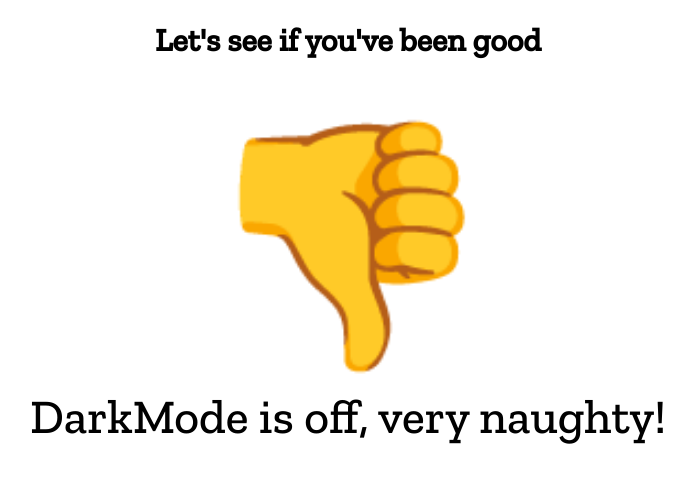
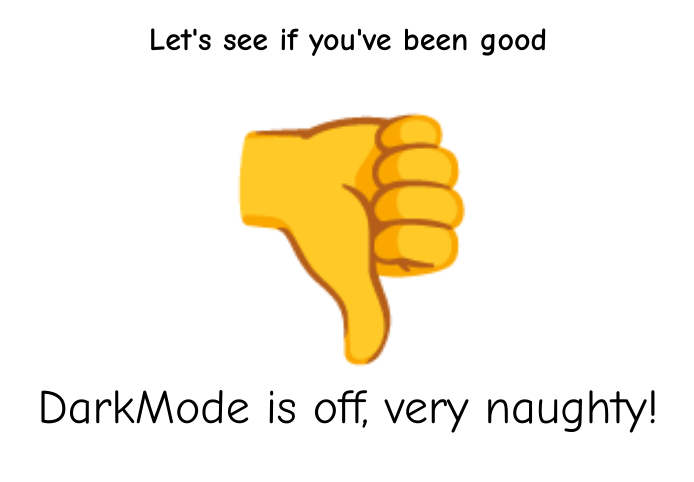
Before and after one commit to filiptronicek/hackcheck, a plain HTML site: page index.html in a window 1280 px wide. Shown: the whole page, without its empty margins (292-986 px from the left). Drawn offline with nearby package versions, Linux system fonts and the light colour scheme.

Commit message:
Add an awesome new feature

```diff
--- a/style.css
+++ b/style.css
@@ -1,7 +1,7 @@
 @import url("https://fonts.googleapis.com/css2?family=Zilla+Slab:wght@500&display=swap");
 
 * {
-  font-family: "Zilla Slab", serif;
+  font-family: "Comic Sans MS", "Comic Sans", cursive;
   text-align: center;
 }
 
```
